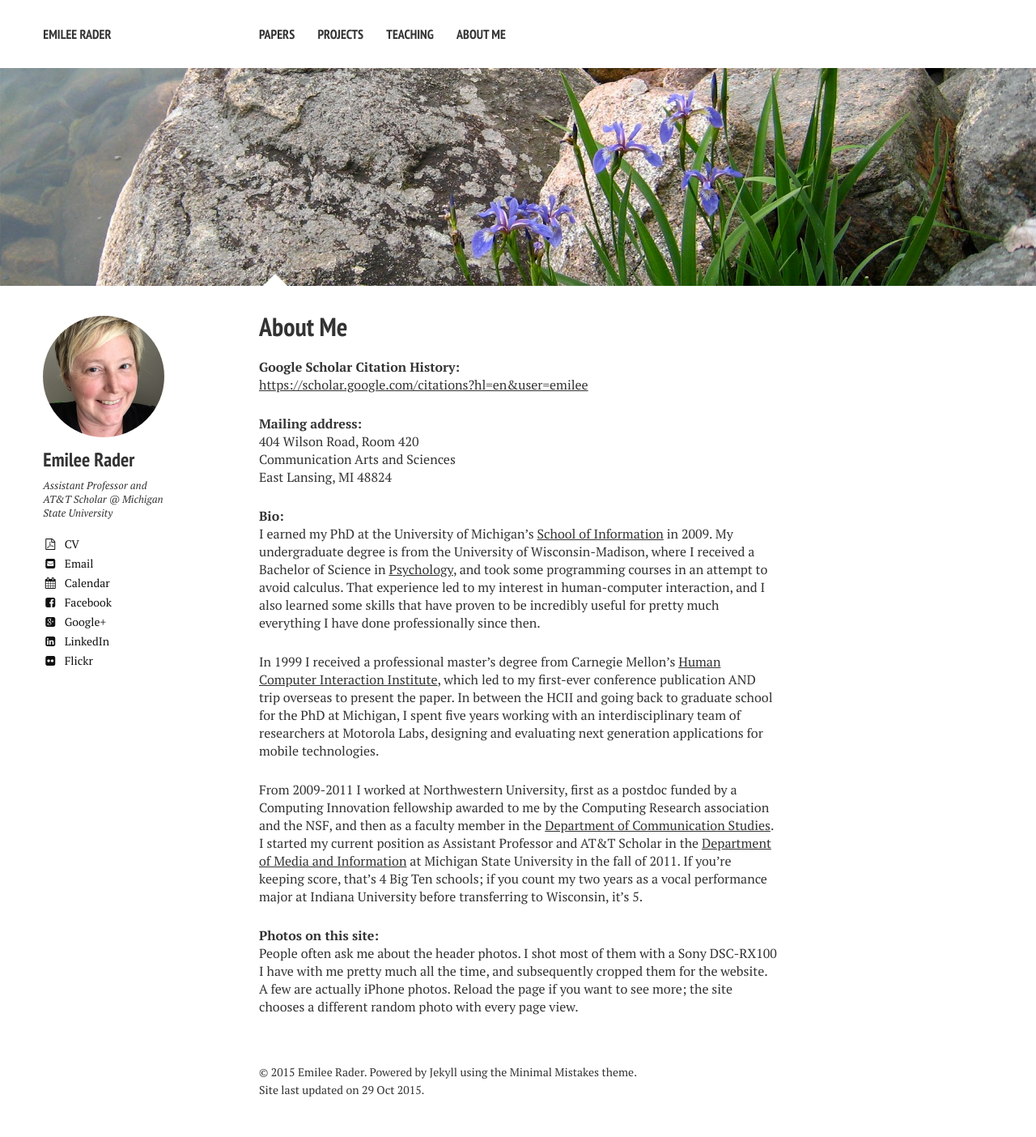
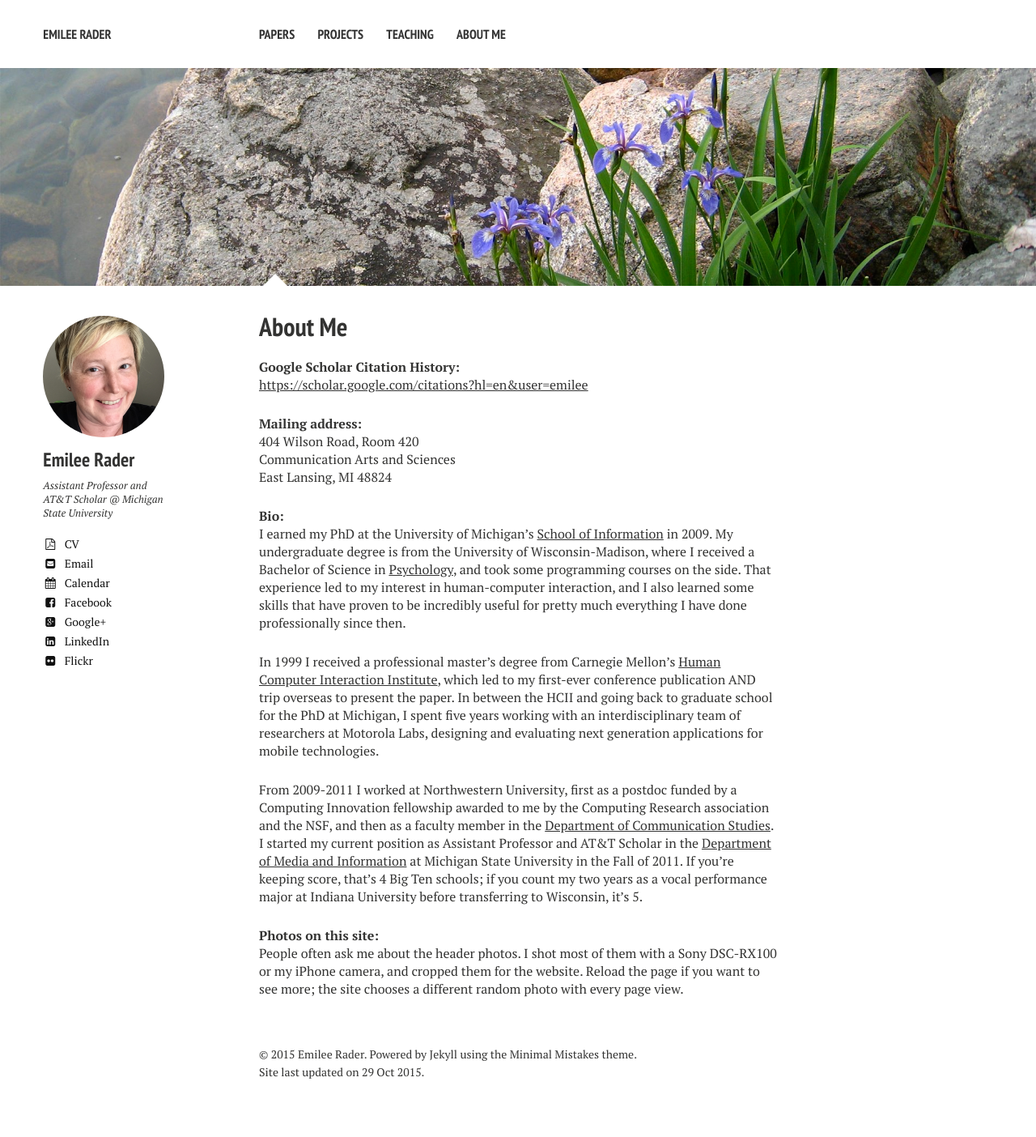
Before and after one commit to bierdoctor/bierdoctor.github.io, a Jekyll site: the page built from about/index.md, in a window 1280 px wide. Shown: the whole page at 81% size. Built offline with Jekyll 4.4.1, drawn with Linux system fonts in a browser that asks for light colours; nearby versions of some CDN libraries; after the commit the page ends 1382 px from its top, so only the background shows below that.

Commit message:
minor updates to the text on my home page and "about" page

```diff
--- a/about/index.md
+++ b/about/index.md
@@ -25,11 +25,11 @@ East Lansing, MI  48824
 
 
 **Bio:**
-I earned my PhD at the University of Michigan’s [School of Information](https://www.si.umich.edu) in 2009. My undergraduate degree is from the University of Wisconsin-Madison, where I received a Bachelor of Science in [Psychology](http://psych.wisc.edu), and took some programming courses in an attempt to avoid calculus. That experience led to my interest in human-computer interaction, and I also learned some skills that have proven to be incredibly useful for pretty much everything I have done professionally since then.
+I earned my PhD at the University of Michigan’s [School of Information](https://www.si.umich.edu) in 2009. My undergraduate degree is from the University of Wisconsin-Madison, where I received a Bachelor of Science in [Psychology](http://psych.wisc.edu), and took some programming courses on the side. That experience led to my interest in human-computer interaction, and I also learned some skills that have proven to be incredibly useful for pretty much everything I have done professionally since then.
 
 In 1999 I received a professional master’s degree from Carnegie Mellon’s [Human Computer Interaction Institute](https://www.hcii.cmu.edu), which led to my first-ever conference publication AND trip overseas to present the paper. In between the HCII and going back to graduate school for the PhD at Michigan, I spent five years working with an interdisciplinary team of researchers at Motorola Labs, designing and evaluating next generation applications for mobile technologies.
 
-From 2009-2011 I worked at Northwestern University, first as a postdoc funded by a Computing Innovation fellowship awarded to me by the Computing Research association and the NSF, and then as a faculty member in the [Department of Communication Studies](http://www.communication.northwestern.edu/departments/communicationstudies). I started my current position as Assistant Professor and AT&T Scholar in the [Department of Media and Information](http://tism.msu.edu) at Michigan State University in the fall of 2011. If you’re keeping score, that’s 4 Big Ten schools; if you count my two years as a vocal performance major at Indiana University before transferring to Wisconsin, it’s 5.
+From 2009-2011 I worked at Northwestern University, first as a postdoc funded by a Computing Innovation fellowship awarded to me by the Computing Research association and the NSF, and then as a faculty member in the [Department of Communication Studies](http://www.communication.northwestern.edu/departments/communicationstudies). I started my current position as Assistant Professor and AT&T Scholar in the [Department of Media and Information](http://tism.msu.edu) at Michigan State University in the Fall of 2011. If you’re keeping score, that’s 4 Big Ten schools; if you count my two years as a vocal performance major at Indiana University before transferring to Wisconsin, it’s 5.
 
 **Photos on this site:**
-People often ask me about the header photos. I shot most of them with a Sony DSC-RX100 I have with me pretty much all the time, and subsequently cropped them for the website. A few are actually iPhone photos. Reload the page if you want to see more; the site chooses a different random photo with every page view.
+People often ask me about the header photos. I shot most of them with a Sony DSC-RX100 or my iPhone camera, and cropped them for the website. Reload the page if you want to see more; the site chooses a different random photo with every page view.
```
Also changed, not shown: index.md (+1 -1 lines).
